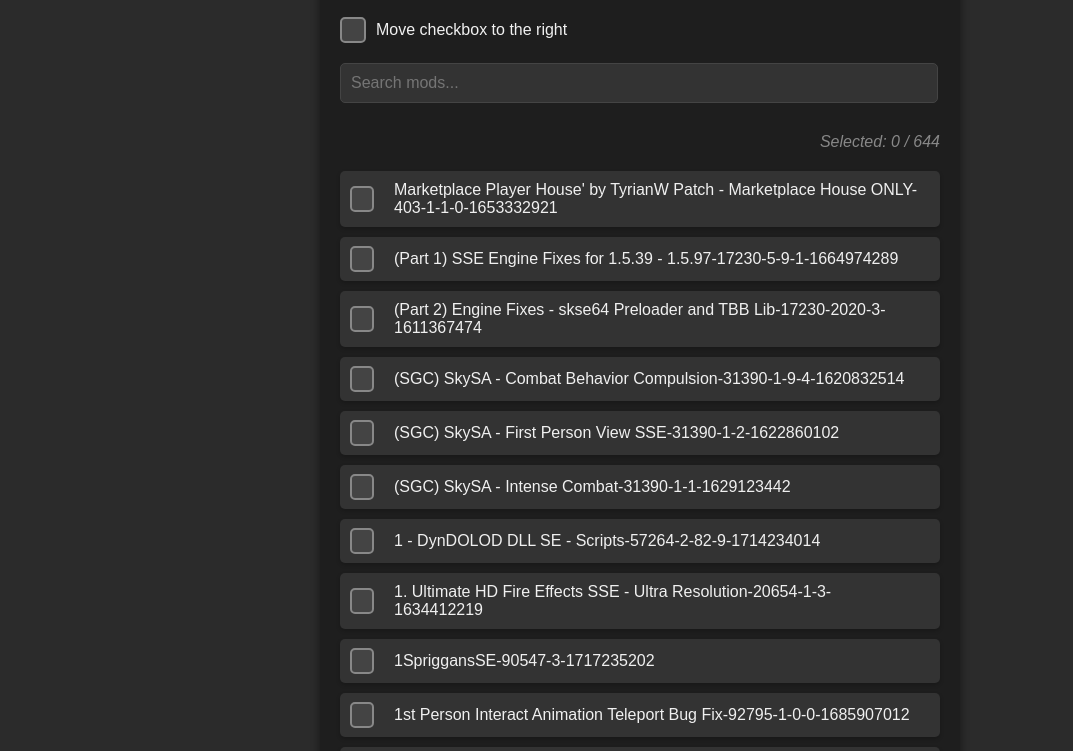
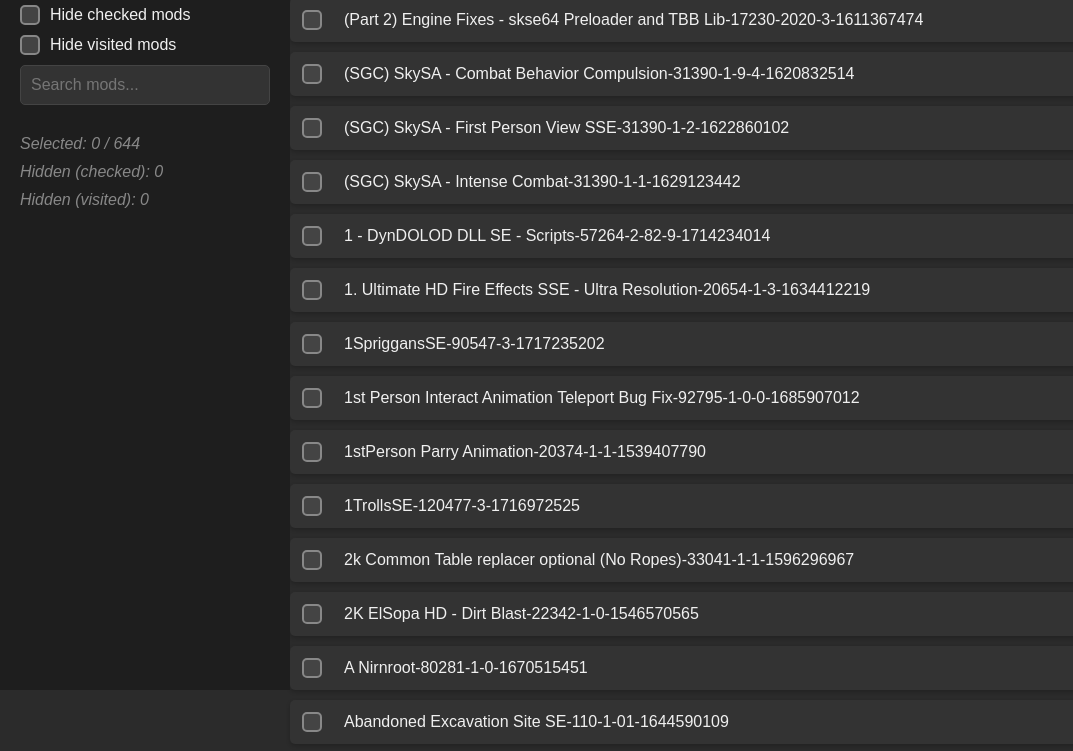
Before and after one commit to aviion/enderal-mods, a plain HTML site: page index.html in a window 1280 px wide. Shown: the part 150-901 px from the top of the page, without its empty margins (0-1073 px from the left). Drawn offline with Linux system fonts and the light colour scheme.

Commit message:
Update index.html

```diff
--- a/index.html
+++ b/index.html
@@ -11,25 +11,31 @@
             background-color: #2b2b2b;
             color: #f0f0f0;
             margin: 0;
-            padding: 20px;
+            padding: 0;
             display: flex;
-            justify-content: center;
-            align-items: center;
             min-height: 100vh;
         }
 
-        #content {
-            max-width: 600px;
-            width: 100%;
+        #sidebar {
+            width: 250px;
             background-color: #1e1e1e;
             padding: 20px;
-            border-radius: 10px;
-            box-shadow: 0 4px 8px rgba(0, 0, 0, 0.5);
+            position: fixed;
+            height: 100vh;
+            overflow-y: auto;
+        }
+
+        #content {
+            margin-left: 270px;
+            padding: 20px;
+            flex-grow: 1;
+            max-width: 800px;
         }
 
         h1 {
             color: #ffcc00;
             text-align: center;
+            margin-top: 0;
         }
 
         #mod-list {
@@ -70,8 +76,8 @@
         }
 
         input[type="checkbox"] {
-            width: 26px;
-            height: 26px;
+            width: 20px;
+            height: 20px;
             cursor: pointer;
             appearance: none;
             background-color: #444;
@@ -91,10 +97,10 @@
         input[type="checkbox"]:checked::before {
             content: '';
             position: absolute;
-            top: 4px;
-            left: 7px;
-            width: 5px;
-            height: 10px;
+            top: 3px;
+            left: 6px;
+            width: 4px;
+            height: 8px;
             border: solid #2b2b2b;
             border-width: 0 2px 2px 0;
             transform: rotate(45deg);
@@ -104,18 +110,18 @@
             border-color: #ffcc00;
         }
 
-        #checkbox-position-toggle {
-            margin-bottom: 20px;
+        .toggle-option {
+            margin-bottom: 10px;
             display: flex;
             align-items: center;
         }
 
-        #position-toggle-label {
+        .toggle-option label {
             padding-left: 10px;
         }
 
         #search-input {
-            width: 96%;
+            width: 100%;
             padding: 10px;
             margin-bottom: 20px;
             background-color: #333;
@@ -123,6 +129,7 @@
             border-radius: 5px;
             color: #f0f0f0;
             font-size: 16px;
+            box-sizing: border-box;
         }
 
         #search-input:focus {
@@ -131,7 +138,6 @@
         }
 
         .mod-count {
-            text-align: right;
             margin-top: 10px;
             font-style: italic;
             color: #888;
@@ -145,10 +151,9 @@
             background-color: #3a6d89;
         }
 
-        /* Updated styles for export/import buttons */
         .button-group {
             display: flex;
-            justify-content: flex-end;
+            justify-content: space-between;
             margin-bottom: 20px;
             gap: 10px;
         }
@@ -175,21 +180,37 @@
 </head>
 
 <body>
-    <div id="content">
-        <h1>Select Your Mods</h1>
+    <div id="sidebar">
+        <h1>Mod Selection</h1>
         <div class="button-group">
             <button onclick="exportState()">Export</button>
             <label for="file-input" class="file-input-label">Import</label>
             <input type="file" id="file-input" onchange="importState(event)" />
         </div>
-        <label id="checkbox-position-toggle">
+        <div class="toggle-option">
             <input type="checkbox" id="position-toggle" onchange="toggleCheckboxPosition()">
-            <label for="position-toggle" id="position-toggle-label">Move checkbox to the right</label>
-        </label>
+            <label for="position-toggle">Move checkbox to the right</label>
+        </div>
+        <div class="toggle-option">
+            <input type="checkbox" id="hide-checked" onchange="filterMods()">
+            <label for="hide-checked">Hide checked mods</label>
+        </div>
+        <div class="toggle-option">
+            <input type="checkbox" id="hide-visited" onchange="filterMods()">
+            <label for="hide-visited">Hide visited mods</label>
+        </div>
         <input type="text" id="search-input" placeholder="Search mods..." oninput="filterMods()">
         <div class="mod-count">
             Selected: <span id="selected-count">0</span> / <span id="total-count">0</span>
         </div>
+        <div class="mod-count">
+            Hidden (checked): <span id="hidden-checked-count">0</span>
+        </div>
+        <div class="mod-count">
+            Hidden (visited): <span id="hidden-visited-count">0</span>
+        </div>
+    </div>
+    <div id="content">
         <div id="mod-list"></div>
     </div>
     <script>
@@ -211,11 +232,23 @@
             const modListDiv = document.getElementById('mod-list');
             modListDiv.innerHTML = '';
 
+            const hideChecked = document.getElementById('hide-checked').checked;
+            const hideVisited = document.getElementById('hide-visited').checked;
+
+            let hiddenCheckedCount = 0;
+            let hiddenVisitedCount = 0;
+
             mods.forEach(mod => {
                 if (filter && !mod.toLowerCase().includes(filter.toLowerCase())) return;
 
                 const isChecked = localStorage.getItem(mod) === 'true';
                 const isClicked = localStorage.getItem(`${mod}_clicked`) === 'true';
+
+                if ((hideChecked && isChecked) || (hideVisited && isClicked)) {
+                    if (isChecked) hiddenCheckedCount++;
+                    if (isClicked) hiddenVisitedCount++;
+                    return;
+                }
 
                 const checkboxWrapper = document.createElement('div');
                 checkboxWrapper.className = 'checkbox-wrapper';
@@ -242,6 +275,7 @@
                         window.open(`https://www.google.com/search?q=${encodeURIComponent(mod)}`, '_blank');
                         modItem.classList.add('clicked');
                         localStorage.setItem(`${mod}_clicked`, 'true');
+                        updateModCount();
                     }
                 });
 
@@ -257,6 +291,9 @@
 
                 modListDiv.appendChild(modItem);
             });
+
+            document.getElementById('hidden-checked-count').textContent = hiddenCheckedCount;
+            document.getElementById('hidden-visited-count').textContent = hiddenVisitedCount;
         }
 
         function toggleMod(modName, isChecked) {
@@ -278,6 +315,7 @@
             const selectedCount = mods.filter(mod => localStorage.getItem(mod) === 'true').length;
             document.getElementById('selected-count').textContent = selectedCount;
             document.getElementById('total-count').textContent = mods.length;
+            filterMods(); // Re-render to update hidden counts
         }
 
         function exportState() {
```
